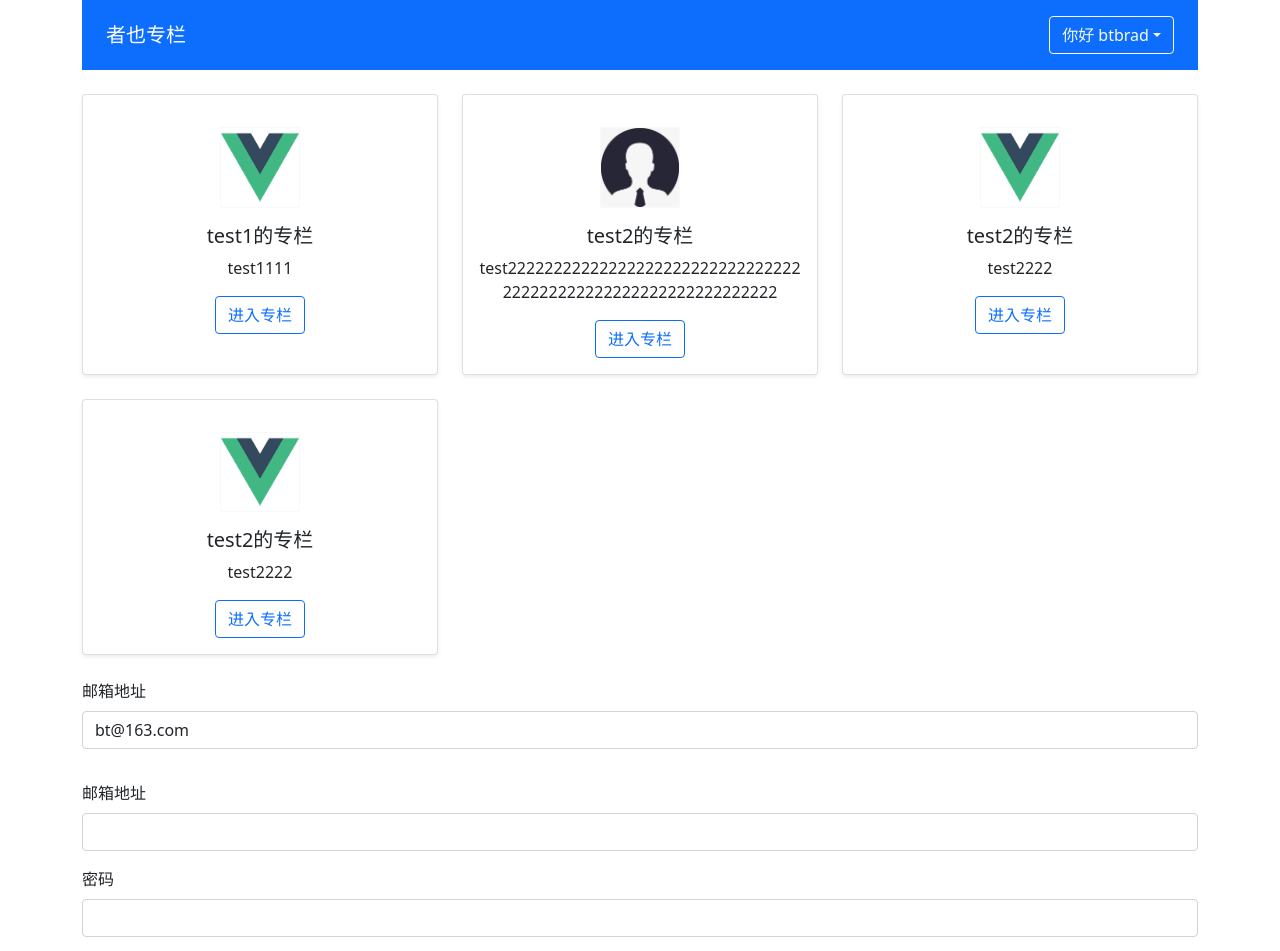
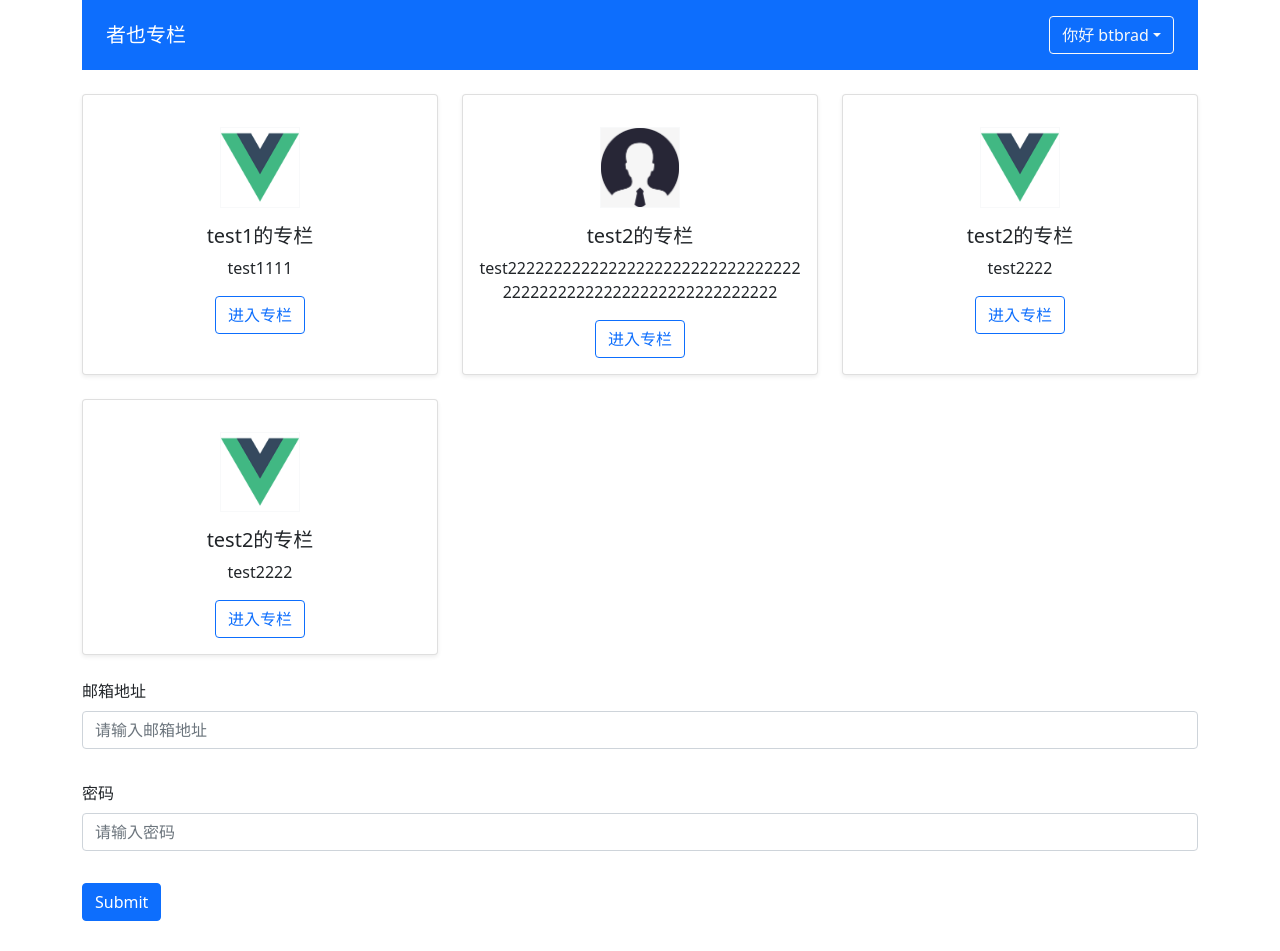
Before and after one commit to btbrad/zheye, a Vue app: page / in a window 1280 px wide. Shown: the top 951 px of the page. After the commit the page ends 921 px from the top, so only its background shows below. Built offline with nearby package versions, Linux system fonts and the light colour scheme.

Commit message:
使用$attrs

```diff
--- a/src/App.vue
+++ b/src/App.vue
@@ -5,16 +5,11 @@
     <form>
       <div class="mb-3">
         <label class="form-label">邮箱地址</label>
-        <validate-input :rules="emailRules" v-model="emailValue"></validate-input>
+        <validate-input :rules="emailRules" v-model="emailValue" placeholder="请输入邮箱地址" type="text"></validate-input>
       </div>
       <div class="mb-3">
-        <label for="exampleInputEmail1" class="form-label">邮箱地址</label>
-        <input type="email" class="form-control" id="exampleInputEmail1" v-model="emailRef.val" @blur="validateEmail">
-        <div class="form-text" v-if="emailRef.error">{{ emailRef.message }}</div>
-      </div>
-      <div class="mb-3">
-        <label for="exampleInputPassword1" class="form-label">密码</label>
-        <input type="password" class="form-control" id="exampleInputPassword1">
+        <label class="form-label">密码</label>
+        <validate-input :rules="passwordRules" v-model="passwordValue" placeholder="请输入密码" type="password"></validate-input>
       </div>
       <button type="submit" class="btn btn-primary">Submit</button>
     </form>
@@ -22,7 +17,7 @@
 </template>
 
 <script lang="ts">
-import { defineComponent, reactive } from 'vue'
+import { defineComponent } from 'vue'
 import 'bootstrap/dist/css/bootstrap.min.css'
 import ColumnList, { ColumnProps } from './components/ColumnList.vue'
 import GlobalHeader, { UserProps } from './components/GlobalHeader.vue'
@@ -58,8 +53,6 @@ const testData: ColumnProps[] = [
   }
 ]
 
-const emailReg = /\w+([-+.]\w+)*@\w+([-.]\w+)*\.\w+([-.]\w+)*/
-
 export default defineComponent({
   name: 'App',
   components: {
@@ -68,33 +61,22 @@ export default defineComponent({
     ValidateInput
   },
   setup () {
-    const emailValue = 'bt@163.com'
+    const emailValue = ''
+    const passwordValue = ''
     const emailRules: RuleProps = [
       { type: 'required', message: '电子邮箱地址不能为空' },
       { type: 'email', message: '请输入正确的电子邮箱格式' }
     ]
-    const emailRef = reactive({
-      val: '',
-      error: false,
-      message: ''
-    })
-    const validateEmail = () => {
-      if (emailRef.val === '') {
-        emailRef.error = true
-        emailRef.message = 'can not be empty'
-      } else if (!emailReg.test(emailRef.val)) {
-        emailRef.error = true
-        emailRef.message = 'please input valid email'
-      }
-      return {}
-    }
+    const passwordRules: RuleProps = [
+      { type: 'required', message: '密码不能为空' }
+    ]
     return {
       list: testData,
       currentUser,
-      emailRef,
-      validateEmail,
       emailRules,
-      emailValue
+      emailValue,
+      passwordValue,
+      passwordRules
     }
   }
 })
--- a/src/components/ValidateInput.vue
+++ b/src/components/ValidateInput.vue
@@ -1,11 +1,11 @@
 <template>
   <div class="validate-input-container pb-3">
     <input
-      type="text"
       :class="['form-control', {'is-invalid': inputRef.error}]"
       :value="inputRef.val"
       @blur="validateInput"
       @input="updateValue"
+      v-bind="$attrs"
     />
     <span v-if="inputRef.error" class="invalid-feedback">{{ inputRef.message }}</span>
   </div>
@@ -26,6 +26,7 @@ export default defineComponent({
     rules: Array as PropType<RuleProps>,
     modelValue: String
   },
+  inheritAttrs: false,
   setup (props, context) {
     const inputRef = reactive({
       val: props.modelValue || '',
```
